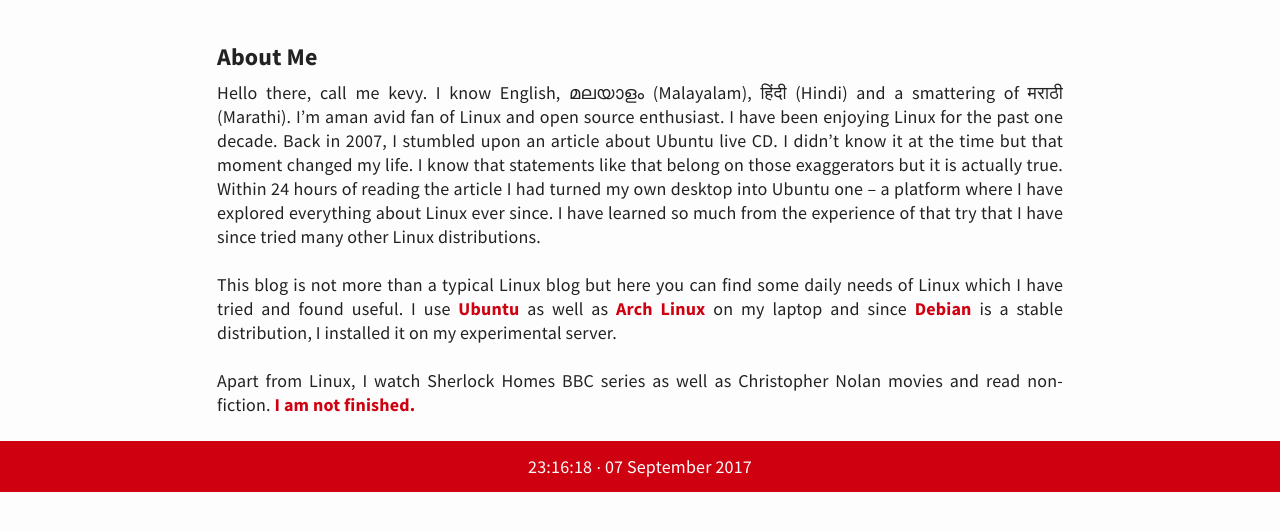
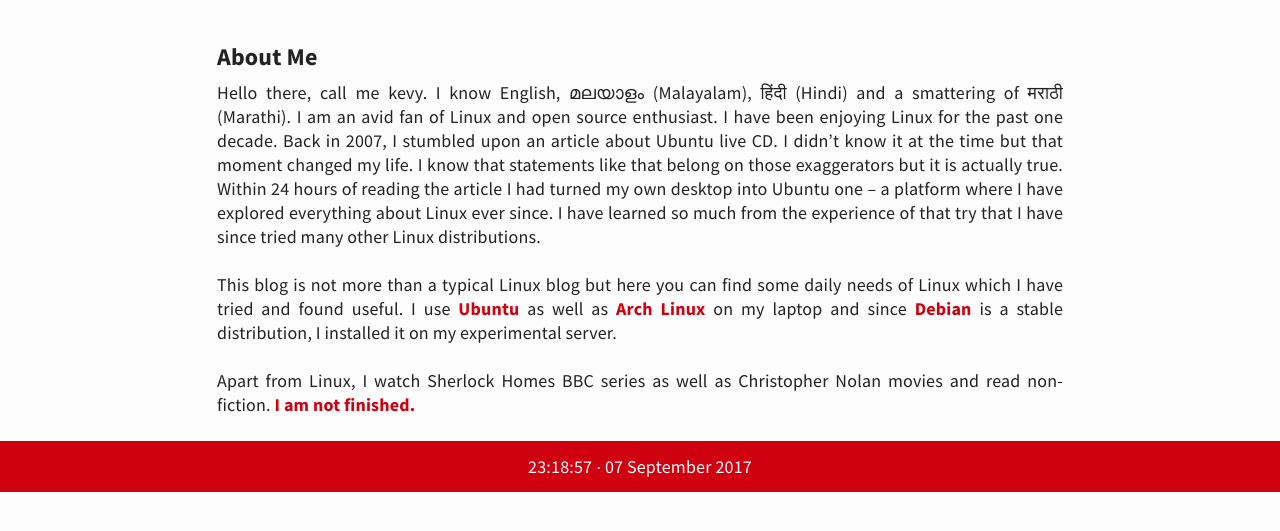
Before and after one commit to shonry271192/-, a Jekyll site: the page built from about.md, in a window 1280 px wide. Shown: the part 291-822 px from the top of the page. Built offline with Jekyll 4.4.1, drawn with Linux system fonts in a browser that asks for light colours.

Commit message:
updated site

```diff
--- a/_includes/footer.html
+++ b/_includes/footer.html
@@ -1 +1 @@
-<footer><span> 23:16:18 ∙ 07 September 2017 </span></footer>
+<footer><span> 23:18:57 ∙ 07 September 2017 </span></footer>
--- a/about.md
+++ b/about.md
@@ -5,7 +5,7 @@ title: About Me
 
 ### About Me
 
-Hello there, call me kevy. I know English, മലയാളം (Malayalam), हिंदी (Hindi) and a smattering of मराठी (Marathi). I'm aman avid fan of Linux and open source enthusiast. I have been enjoying Linux for the past one decade. Back in 2007, I stumbled upon an article about Ubuntu live CD. I didn't know it at the time but that moment changed my life. I know that statements like that belong on those exaggerators but it is actually true. Within 24 hours of reading the article I had turned my own desktop into Ubuntu one -- a platform where I have explored everything about Linux ever since. I have learned so much from the experience of that try that I have since tried many other Linux distributions.
+Hello there, call me kevy. I know English, മലയാളം (Malayalam), हिंदी (Hindi) and a smattering of मराठी (Marathi). I am an avid fan of Linux and open source enthusiast. I have been enjoying Linux for the past one decade. Back in 2007, I stumbled upon an article about Ubuntu live CD. I didn't know it at the time but that moment changed my life. I know that statements like that belong on those exaggerators but it is actually true. Within 24 hours of reading the article I had turned my own desktop into Ubuntu one -- a platform where I have explored everything about Linux ever since. I have learned so much from the experience of that try that I have since tried many other Linux distributions.
 
 This blog is not more than a typical Linux blog but here you can find some daily needs of Linux which I have tried and found useful. I use [Ubuntu](https://www.ubuntu.com) as well as [Arch Linux](https://www.archlinux.org) on my laptop and since [Debian](https://debian.org) is a stable distribution, I installed it on my experimental server.
 
```
